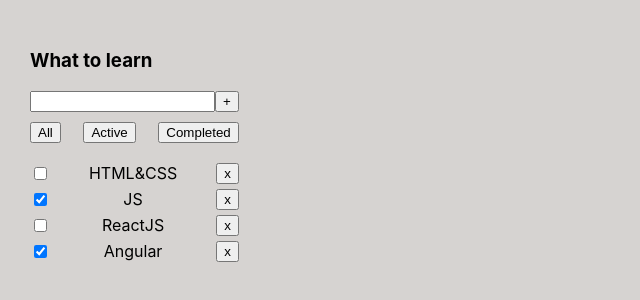
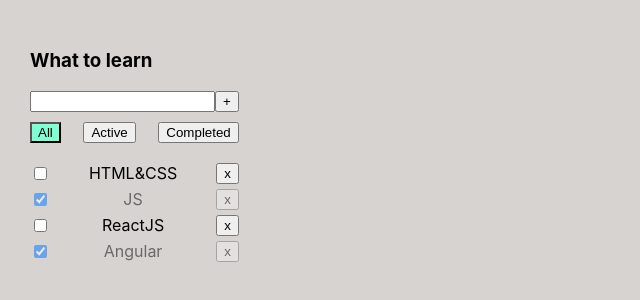
Before and after one commit to efValeron/TodoList, a React (Create React App) app: page / in a window 1280 px wide. Shown: the top 300 px of the page, without its empty margins (0-640 px from the left). Built offline with nearby package versions, Linux system fonts and the light colour scheme.

Commit message:
Added input error style logic, changing isDone logic, input trim logic

```diff
--- a/src/components/TodoList.tsx
+++ b/src/components/TodoList.tsx
@@ -5,9 +5,11 @@
 type PropsType = {
   header: string
   tasks: Array<Task>
-  removeTaskFunc: (id: string) => void
-  changeFilterFunc: (value: FilterValuesType) => void
+  removeTask: (id: string) => void
+  changeFilter: (value: FilterValuesType) => void
   addTask: (title: string) => void
+  changeIsDone: (id: string, isDone: boolean) => void
+  activeFilter: FilterValuesType
 }
 type Task = {
   id: string
@@ -17,15 +19,22 @@
 
 export const TodoList = (props: PropsType) => {
   const [inputValue, setInputValue] = useState("")
+  const [error, setError] = useState<string | null>(null)
 
-  const changeFilterToStateHandler = (state: FilterValuesType) => props.changeFilterFunc(state)
-  const removeTaskHandler = (id: string) => props.removeTaskFunc(id)
-  const inputKeyPressHandler = (e: React.KeyboardEvent<HTMLInputElement>) => e.key === "Enter" && addTaskHandler()
-  const inputOnChangeHandler = (e: React.ChangeEvent<HTMLInputElement>) => setInputValue(e.currentTarget.value)
-  const addTaskHandler = () => {
-    props.addTask(inputValue)
+  const changeFilterToStateHandler = (state: FilterValuesType) => {
+    props.changeFilter(state)
+  }
+  const inputKeyPressHandler = (e: React.KeyboardEvent<HTMLInputElement>) => e.key === "Enter" && addTask()
+  const inputOnChangeHandler = (e: React.ChangeEvent<HTMLInputElement>) => {
+    setError(null)
+    setInputValue(e.currentTarget.value)
+  }
+  const addTask = () => {
+    if(!inputValue.trim()) setError("This field is required")
+    props.addTask(inputValue.trim())
     setInputValue("")
   }
+  const changeIsDoneHandler = (id: string, checked: boolean) => props.changeIsDone(id, checked)
 
   return (
     <div>
@@ -35,25 +44,30 @@
           value={inputValue}
           onChange={(e) => inputOnChangeHandler(e)}
           onKeyDown={(e) => inputKeyPressHandler(e)}
+          className={error ? "error" : ""}
         />
-        <Button callBack={addTaskHandler} title={"+"}/>
+        <Button callBack={addTask} title={"+"}/>
       </div>
+      {error && <div className={"error-message"}>{error}</div>}
       <div style={{display: "flex", justifyContent: "space-between", marginTop: "10px"}}>
-        <Button callBack={() => changeFilterToStateHandler("all")} title={"All"}/>
-        <Button callBack={() => changeFilterToStateHandler("active")} title={"Active"}/>
-        <Button callBack={() => changeFilterToStateHandler("completed")} title={"Completed"}/>
+        <Button active={props.activeFilter === "all"} callBack={() => changeFilterToStateHandler("all")} title={"All"}/>
+        <Button active={props.activeFilter === "active"} callBack={() => changeFilterToStateHandler("active")} title={"Active"}/>
+        <Button active={props.activeFilter === "completed"} callBack={() => changeFilterToStateHandler("completed")} title={"Completed"}/>
       </div>
       <ul style={{display: "flex", flexDirection: "column", margin: "20px 0", padding: 0, gap: "5px"}}>
         {
           props.tasks.map(task => {
+            const removeTaskHandler = (id: string) => props.removeTask(id)
             return (
               <li
                 key={task.id}
                 style={{display: "flex", justifyContent: "space-between"}}
+                className={task.isDone ? "is-done" : ""}
               >
                 <input
                   type="checkbox"
-                  defaultChecked={task.isDone}
+                  checked={task.isDone}
+                  onChange={(e)=>changeIsDoneHandler(task.id, e.currentTarget.checked)}
                 />
                 <span>{task.title}</span>
                 <Button callBack={() => removeTaskHandler(task.id)} title={"x"}/>
```
